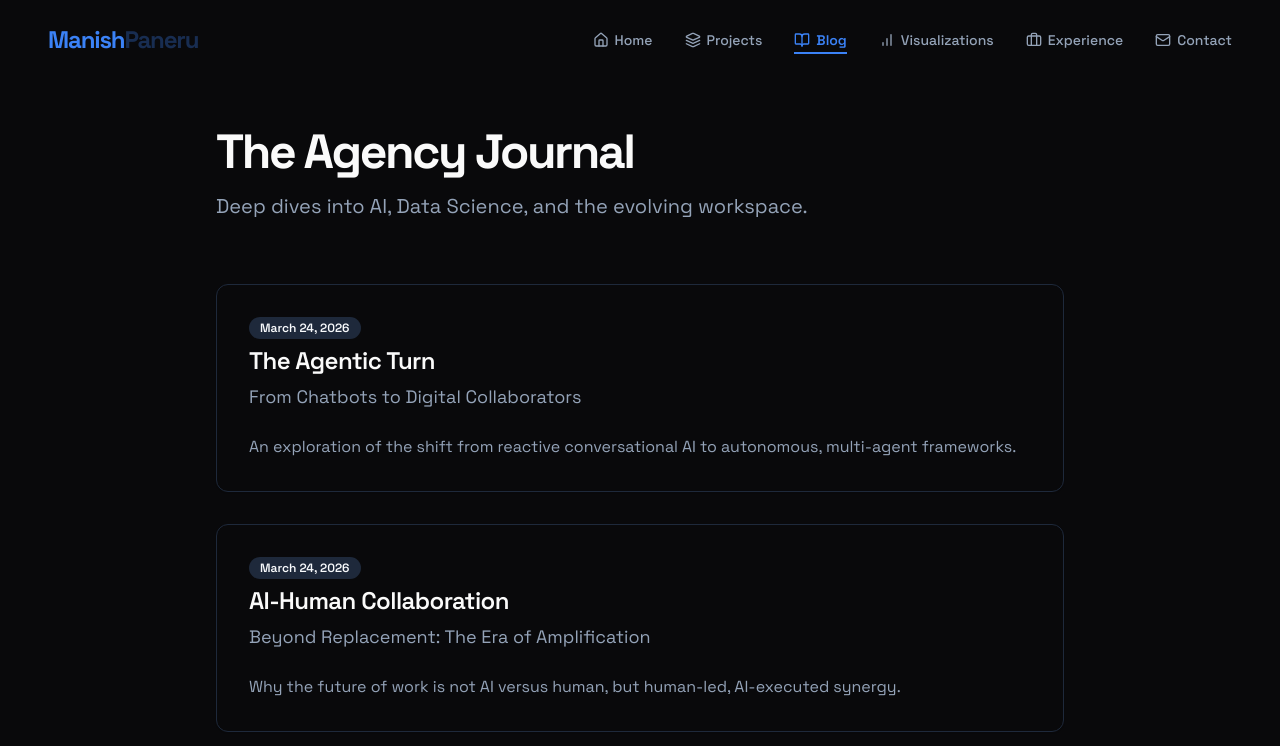
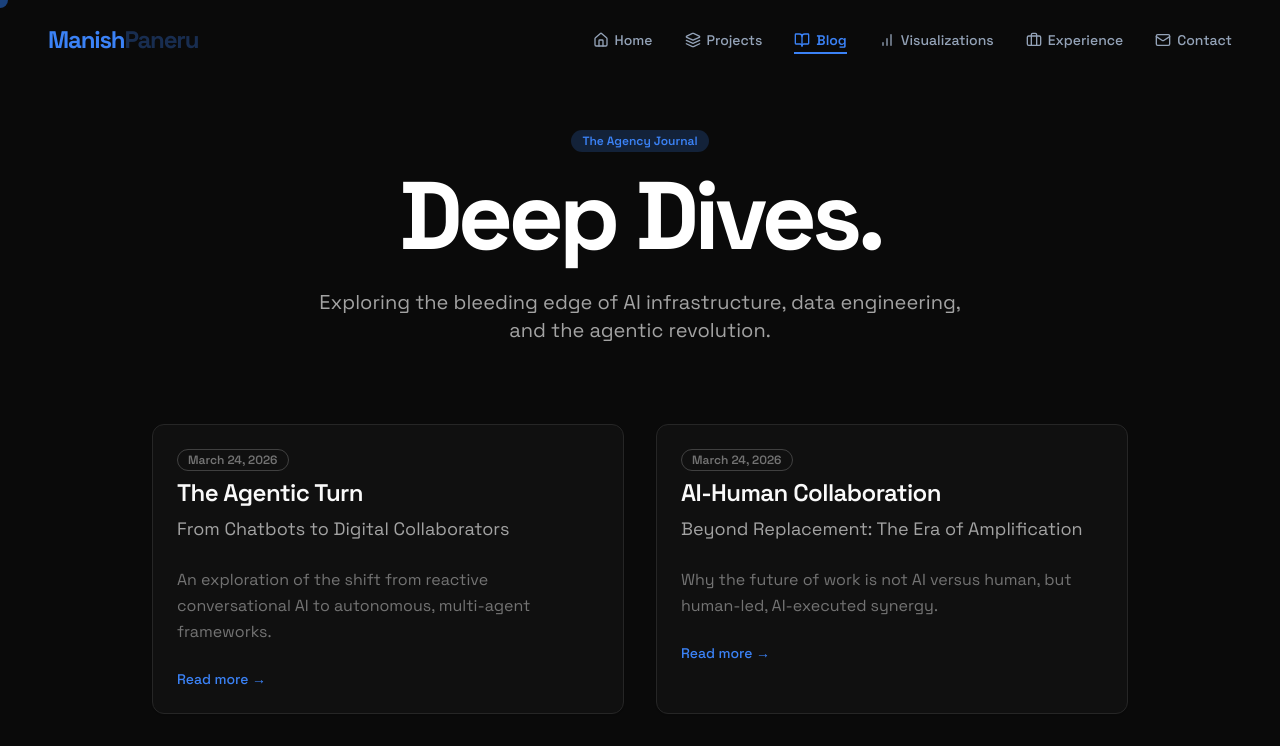
Before and after one commit to 1mgodlyiest/portfolio-website, a Next.js app: page /blog in a window 1280 px wide. Shown: the top 746 px of the page. Built offline with nearby package versions, Linux system fonts and the light colour scheme.

Commit message:
style: elevate blog index and post typography

```diff
--- a/app/blog/[slug]/page.tsx
+++ b/app/blog/[slug]/page.tsx
@@ -7,6 +7,7 @@ import { Button } from "@/components/ui/button";
 import { ArrowLeft } from "lucide-react";
 import { NavigationMenu } from "@/components/navigation-menu";
 import { Footer } from "@/components/footer";
+import { Badge } from "@/components/ui/badge";
 
 export default async function BlogPostPage({ params }: { params: { slug: string } }) {
   const { slug } = await params;
@@ -14,27 +15,47 @@ export default async function BlogPostPage({ params }: { params: { slug: string
 
   try {
     const content = await fs.readFile(filePath, "utf-8");
+
+    // Simple reading time estimator (approx 200 wpm)
+    const wordCount = content.split(/\s+/).length;
+    const readingTime = Math.ceil(wordCount / 200);
+
     return (
-      <div className="relative min-h-screen bg-background">
+      <div className="relative min-h-screen bg-[#0A0A0A] text-white">
         <NavigationMenu />
-        <main className="container mx-auto py-32 px-6 max-w-3xl min-h-[60vh]">
+
+        <main className="container mx-auto py-32 px-6 max-w-3xl">
           <div className="mb-12">
-            <Button variant="ghost" className="mb-8 pl-0 hover:bg-transparent" asChild>
-              <Link href="/blog" className="flex items-center text-muted-foreground hover:text-primary transition-colors">
+            <Button variant="ghost" className="pl-0 hover:bg-transparent text-neutral-400 hover:text-white" asChild>
+              <Link href="/blog" className="flex items-center transition-colors">
                 <ArrowLeft className="mr-2 h-4 w-4" />
-                Back to Blog
+                Back to Agency Journal
               </Link>
             </Button>
           </div>
 
-          <article className="prose prose-invert prose-lg prose-primary max-w-none prose-headings:font-bold prose-h1:text-4xl prose-h2:text-3xl prose-p:leading-relaxed prose-a:text-primary">
+          <header className="mb-12">
+            <Badge variant="secondary" className="mb-4 bg-neutral-800 text-neutral-400 hover:bg-neutral-700">
+              {readingTime} min read
+            </Badge>
+            <h1 className="text-5xl md:text-6xl font-bold tracking-tighter mb-6 text-white">
+              {slug.replace(/-/g, ' ').replace(/\b\w/g, c => c.toUpperCase())}
+            </h1>
+          </header>
+
+          <article className="prose prose-invert prose-lg prose-primary max-w-none
+            prose-headings:font-bold prose-headings:tracking-tighter
+            prose-h1:text-4xl prose-h2:text-3xl prose-h3:text-2xl
+            prose-p:text-neutral-300 prose-p:leading-relaxed
+            prose-a:text-primary prose-a:no-underline hover:prose-a:underline
+            prose-strong:text-white prose-code:text-primary">
             <ReactMarkdown remarkPlugins={[remarkGfm]}>
               {content}
             </ReactMarkdown>
           </article>
 
-          <div className="mt-16 pt-8 border-t border-border">
-             <Button variant="outline" asChild>
+          <div className="mt-20 pt-12 border-t border-neutral-800">
+             <Button variant="outline" className="border-neutral-700 hover:border-primary" asChild>
               <Link href="/blog" className="flex items-center">
                 <ArrowLeft className="mr-2 h-4 w-4" />
                 Back to Blog
@@ -49,7 +70,7 @@ export default async function BlogPostPage({ params }: { params: { slug: string
     return (
       <div className="container mx-auto py-32 px-6 text-center">
         <h1 className="text-4xl font-bold mb-4">Post not found</h1>
-        <p className="text-muted-foreground mb-8">The requested post does not exist.</p>
+        <p className="text-neutral-400 mb-8">The requested post does not exist.</p>
         <Button asChild>
           <Link href="/blog">Back to Blog</Link>
         </Button>
--- a/app/blog/page.tsx
+++ b/app/blog/page.tsx
@@ -2,9 +2,12 @@
 
 import { NavigationMenu } from "@/components/navigation-menu"
 import { Footer } from "@/components/footer"
+import { AnimatedCursor } from "@/components/animated-cursor"
+import { ScrollProgress } from "@/components/scroll-progress"
 import { Card, CardContent, CardHeader, CardTitle, CardDescription } from "@/components/ui/card"
 import { Badge } from "@/components/ui/badge"
 import Link from "next/link"
+import { motion } from "framer-motion"
 
 const blogPosts = [
   {
@@ -32,31 +35,51 @@ const blogPosts = [
 
 export default function BlogPage() {
   return (
-    <div className="relative min-h-screen bg-background">
+    <div className="relative min-h-screen bg-[#0A0A0A]">
+      <AnimatedCursor />
+      <ScrollProgress />
       <NavigationMenu />
 
-      <main className="container mx-auto py-32 px-6 max-w-4xl min-h-[60vh]">
-        <h1 className="text-5xl font-bold tracking-tighter mb-4">The Agency Journal</h1>
-        <p className="text-xl text-muted-foreground mb-16">
-          Deep dives into AI, Data Science, and the evolving workspace.
+      <main className="container mx-auto py-32 px-6 max-w-5xl">
+        <motion.div
+          initial={{ opacity: 0, y: 20 }}
+          animate={{ opacity: 1, y: 0 }}
+          transition={{ duration: 0.6 }}
+          className="mb-20 text-center"
+        >
+          <Badge className="mb-4 bg-primary/20 text-primary hover:bg-primary/30">The Agency Journal</Badge>
+          <h1 className="text-6xl md:text-8xl font-bold tracking-tighter text-white mb-6">Deep Dives.</h1>
+          <p className="text-xl text-neutral-400 max-w-2xl mx-auto">
+            Exploring the bleeding edge of AI infrastructure, data engineering, and the agentic revolution.
           </p>
+        </motion.div>
 
-        <div className="grid grid-cols-1 gap-8">
-          {blogPosts.map((post) => (
-            <Link key={post.slug} href={`/blog/${post.slug}`}>
-              <Card className="hover:border-primary transition-all duration-300 hover:shadow-lg p-2">
+        <div className="grid grid-cols-1 md:grid-cols-2 gap-8">
+          {blogPosts.map((post, index) => (
+            <motion.div
+              key={post.slug}
+              initial={{ opacity: 0, scale: 0.95 }}
+              animate={{ opacity: 1, scale: 1 }}
+              transition={{ delay: index * 0.1, duration: 0.4 }}
+            >
+              <Link href={`/blog/${post.slug}`}>
+                <Card className="group h-full bg-neutral-900/50 border-neutral-800 hover:border-primary/50 transition-all duration-500 overflow-hidden">
                   <CardHeader>
                     <div className="flex items-center justify-between">
-                    <Badge variant="secondary">{post.date}</Badge>
+                      <Badge variant="outline" className="text-neutral-500 border-neutral-700">{post.date}</Badge>
                     </div>
-                  <CardTitle className="text-2xl mt-4">{post.title}</CardTitle>
-                  <CardDescription className="text-lg">{post.description}</CardDescription>
+                    <CardTitle className="text-2xl mt-4 group-hover:text-primary transition-colors">{post.title}</CardTitle>
+                    <CardDescription className="text-lg text-neutral-400">{post.description}</CardDescription>
                   </CardHeader>
                   <CardContent>
-                  <p className="text-muted-foreground">{post.excerpt}</p>
+                    <p className="text-neutral-500 leading-relaxed">{post.excerpt}</p>
+                    <div className="mt-6 text-primary font-medium text-sm flex items-center">
+                      Read more →
+                    </div>
                   </CardContent>
                 </Card>
               </Link>
+            </motion.div>
           ))}
         </div>
       </main>
```
Lines whose indentation alone changed are shown as unchanged.
